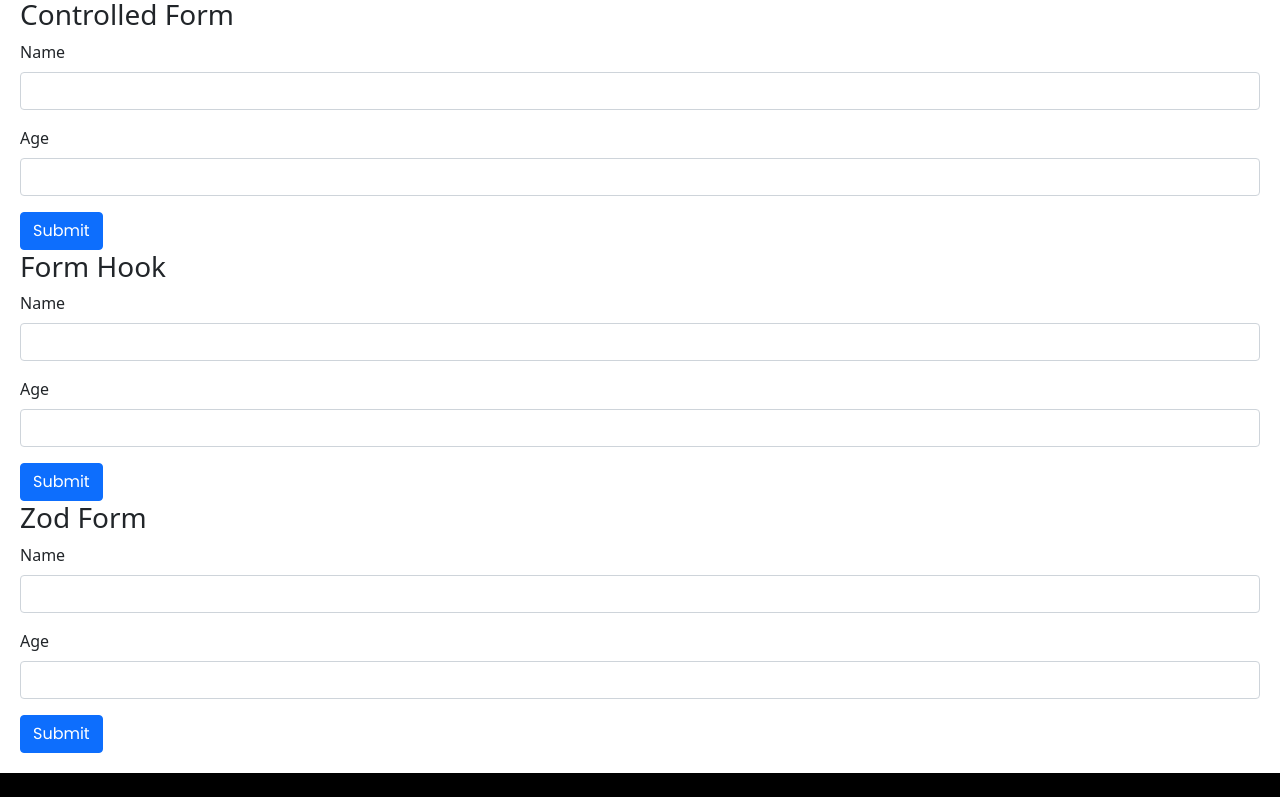
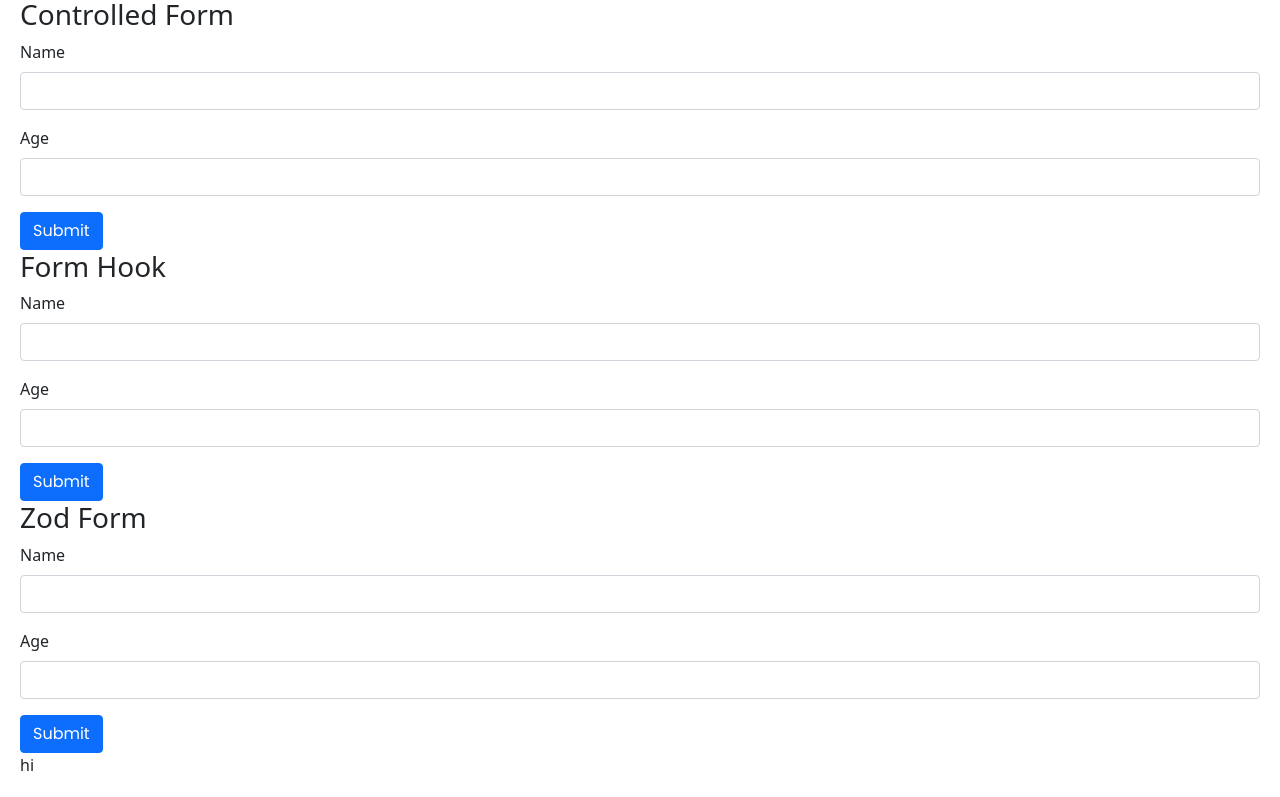
Before and after one commit to RiFactor/mosh-react-18-app, a React (Vite) app: page / in a window 1280 px wide. Shown: the part 1523-2320 px from the top of the page. Before the commit the page ends 2296 px from the top, so only its background shows below. Built offline with nearby package versions, Linux system fonts and the light colour scheme.

Commit message:
Project: Expense Tracker

```diff
--- a/src/App.tsx
+++ b/src/App.tsx
@@ -19,6 +19,7 @@ import Form from "components/Forms/Form";
 import ControlledForm from "components/Forms/ControlledForm";
 import FormHook from "components/Forms/FormHook";
 import ZodForm from "components/Forms/ZodForm";
+import ExpenseTracker from "components/ExpenseTracker";
 
 const App = () => {
   const [cartItems, setCartItems] = useState(["shirt", "hat"]);
@@ -105,6 +106,7 @@ const App = () => {
       <ControlledForm />
       <FormHook />
       <ZodForm />
+      <ExpenseTracker />
     </div>
   );
 };
--- /dev/null
+++ b/src/components/ExpenseTracker.tsx
@@ -0,0 +1,5 @@
+const ExpenseTracker = () => {
+  return <div>hi</div>;
+};
+
+export default ExpenseTracker;
```
